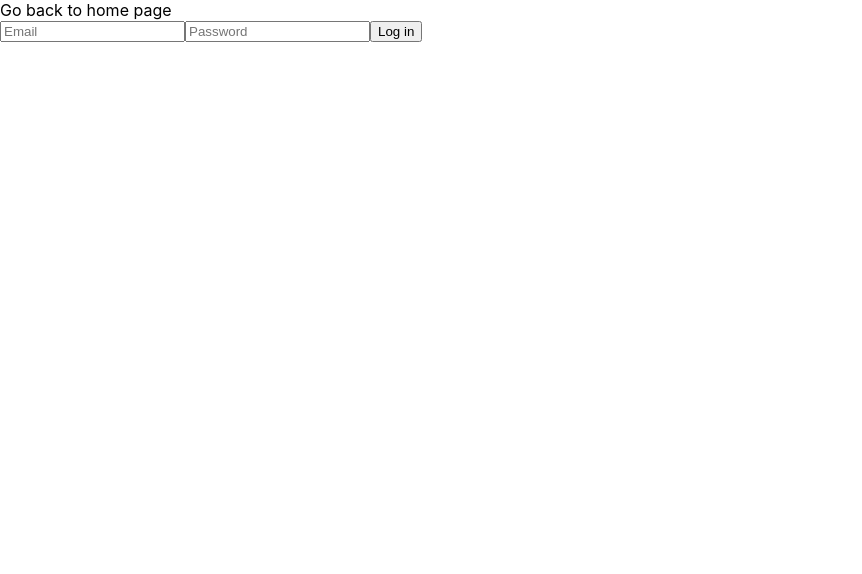
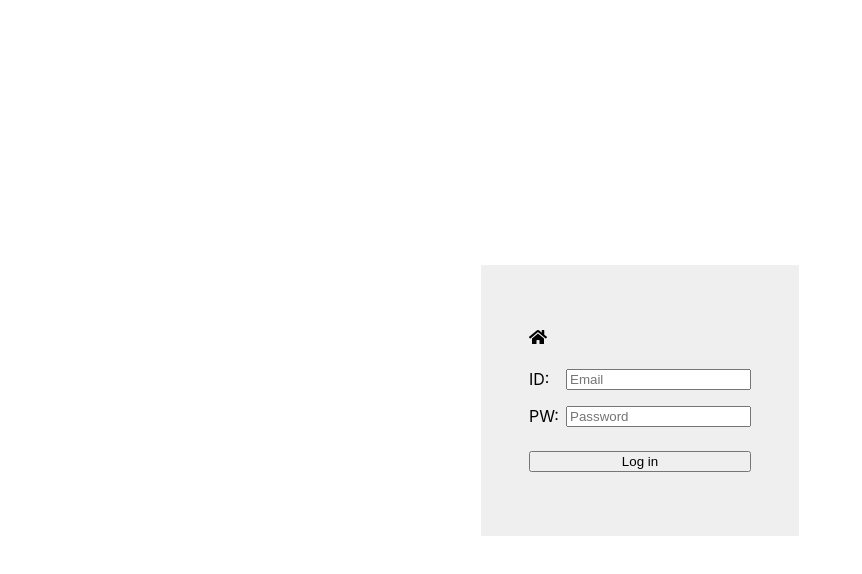
Before and after one commit to sundicide/nextjs-flashcards, a Next.js app: page /login in a window 1280 px wide. Shown: the top 574 px of the page, without its empty margins (0-862 px from the left). Built offline with nearby package versions, Linux system fonts and the light colour scheme; no server answers.

Commit message:
feat: add fontawesome and fix styles of login

```diff
--- a/package.json
+++ b/package.json
@@ -8,6 +8,10 @@
     "start": "next start"
   },
   "dependencies": {
+    "@fortawesome/fontawesome-svg-core": "^1.2.35",
+    "@fortawesome/free-brands-svg-icons": "^5.15.3",
+    "@fortawesome/free-solid-svg-icons": "^5.15.3",
+    "@fortawesome/react-fontawesome": "^0.1.14",
     "firebase": "8.2.10",
     "firebase-admin": "^9.5.0",
     "next": "10.0.9",
--- a/pages/_app.js
+++ b/pages/_app.js
@@ -1,5 +1,11 @@
 import '../styles/globals.css'
 import { AuthProvider } from '../auth';
+import { library } from '@fortawesome/fontawesome-svg-core'
+// import { fab } from '@fortawesome/free-brands-svg-icons'
+// import { fas } from '@fortawesome/free-solid-svg-icons'
+import { faHome } from '@fortawesome/free-solid-svg-icons'
+
+library.add(faHome)
 
 function MyApp({ Component, pageProps }) {
   return (
--- a/pages/login.js
+++ b/pages/login.js
@@ -1,27 +1,44 @@
 import React, { useState } from 'react';
 import Link from 'next/link';
 import { firebaseClient } from '../firebaseClient';
+import styles from '../styles/Login.module.css'
+import { FontAwesomeIcon } from '@fortawesome/react-fontawesome'
 
 export default (_props) => {
   const [email, setEmail] = useState('');
   const [pass, setPass] = useState('');
   return (
-    <div>
+    <div className={styles.root}>
+      <div className={styles.wrapper}>
         <Link href="/">
-        <a>Go back to home page</a>
+          <FontAwesomeIcon className={styles.icon} icon='home' />
         </Link>
-      <br />
+        <div className={styles.inputWrapper}>
+          <span>ID: </span>
           <input
             value={email}
             onChange={(e) => setEmail(e.target.value)}
             placeholder={'Email'}
           />
+        </div>
+        <div className={styles.inputWrapper}>
+          <span>PW: </span>
           <input
             type={'password'}
             value={pass}
             onChange={(e) => setPass(e.target.value)}
             placeholder={'Password'}
           />
+        </div>
+        <button
+          onClick={async () => {
+            await firebaseClient.auth().signInWithEmailAndPassword(email, pass);
+            window.location.href = '/';
+          }}
+        >
+          Log in
+        </button>
+      </div>
       {/* <button
         onClick={async () => {
           await firebaseClient
@@ -32,14 +49,6 @@ export default (_props) => {
       >
         Create account
       </button> */}
-      <button
-        onClick={async () => {
-          await firebaseClient.auth().signInWithEmailAndPassword(email, pass);
-          window.location.href = '/';
-        }}
-      >
-        Log in
-      </button>
     </div>
   );
 };
--- /dev/null
+++ b/styles/Login.module.css
@@ -0,0 +1,25 @@
+.root{
+  align-items: center;
+  display: flex;
+  height: 100vh;
+  justify-content: center;
+  width: 100%;
+}
+.wrapper {
+  background-color: #efefef;
+  display: flex;
+  flex-direction: column;
+  padding: 3rem;
+}
+.wrapper > *:last-child,
+.wrapper > *:first-child {
+  margin: 1rem 0;
+}
+.icon {
+  cursor: pointer;
+}
+.inputWrapper {
+  display: grid;
+  grid-template-columns: 1fr 5fr;
+  margin: 0.5rem 0;
+}
```
Lines whose indentation alone changed are shown as unchanged.
